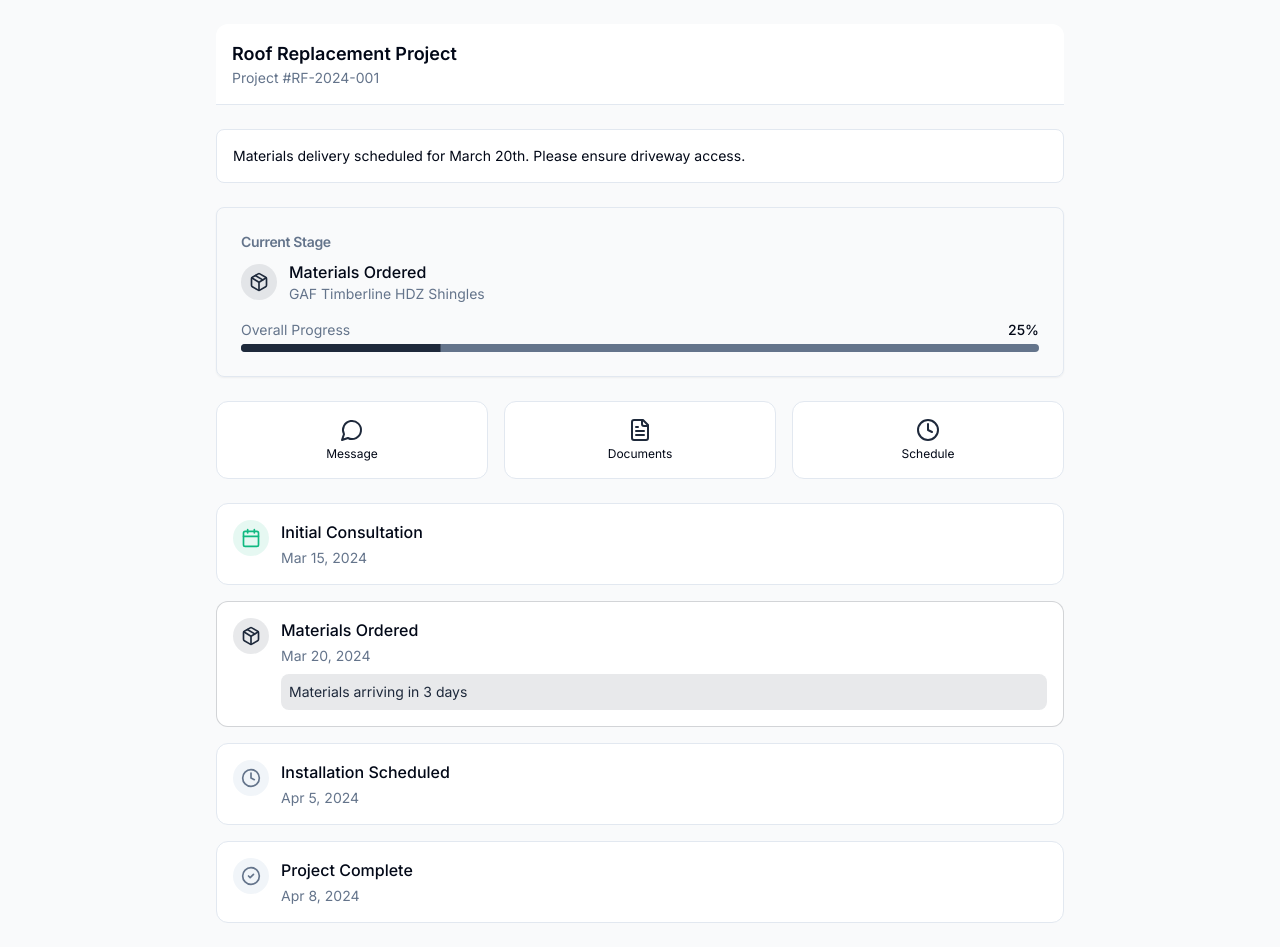
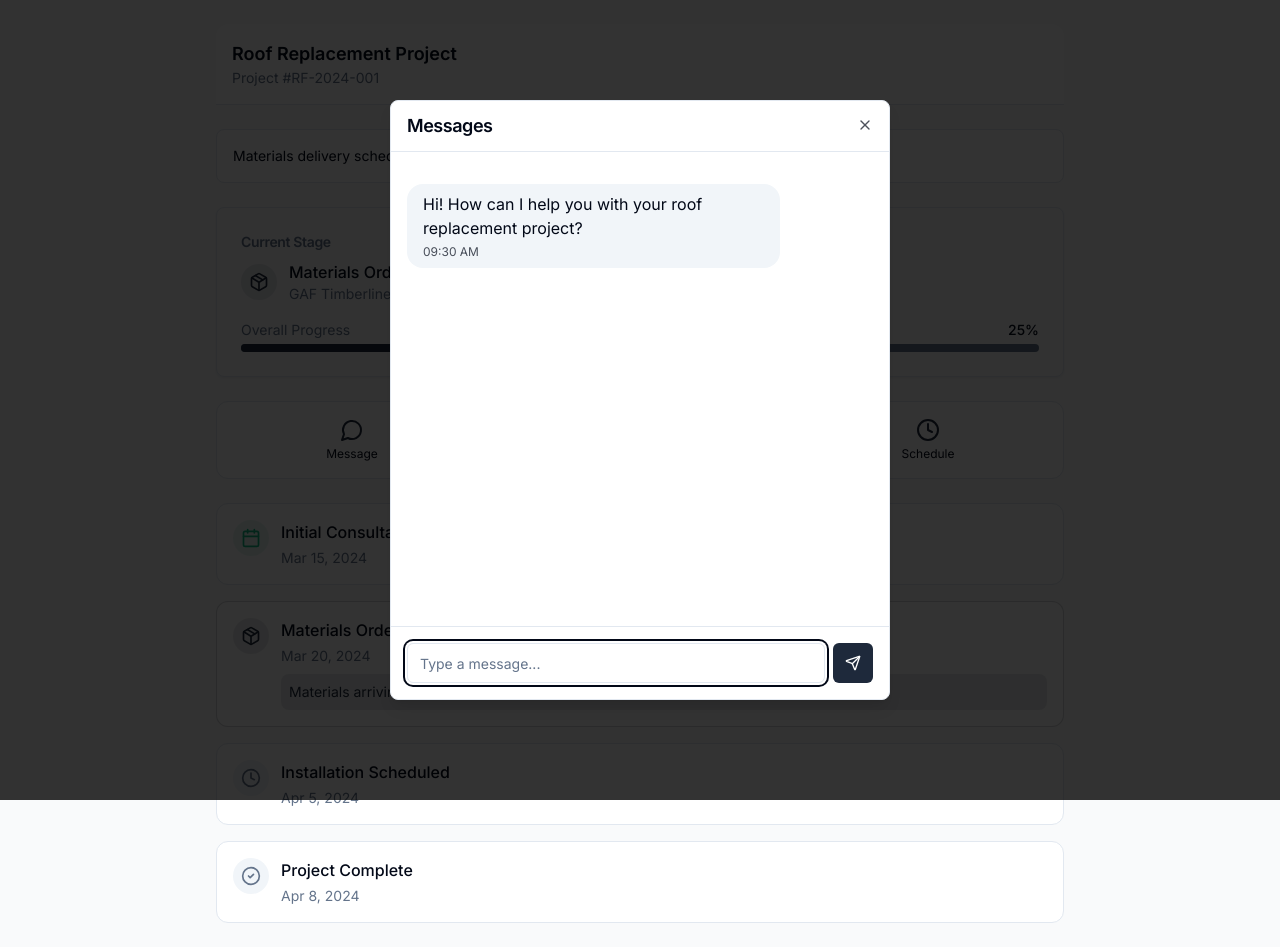
Before and after one commit to MattatDirectus/roof-track-ally, a React (Vite) app: page / in a window 1280 px wide. Both pictures are taken after a click on the button "Message". Built offline with nearby package versions, Linux system fonts and the light colour scheme.

Commit message:
Add button actions for messaging
Implement functionality for the Message button to navigate to an experience similar to Apple's iMessage when clicked.
[skip gpt_engineer]

```diff
--- /dev/null
+++ b/src/components/MessageDialog.tsx
@@ -0,0 +1,118 @@
+import {
+  Dialog,
+  DialogContent,
+  DialogHeader,
+  DialogTitle,
+} from "@/components/ui/dialog";
+import { ScrollArea } from "@/components/ui/scroll-area";
+import { Input } from "@/components/ui/input";
+import { Button } from "@/components/ui/button";
+import { Send } from "lucide-react";
+import { useState } from "react";
+
+interface Message {
+  id: number;
+  content: string;
+  sender: "user" | "contractor";
+  timestamp: Date;
+}
+
+const MessageDialog = ({
+  open,
+  onOpenChange,
+}: {
+  open: boolean;
+  onOpenChange: (open: boolean) => void;
+}) => {
+  const [messages, setMessages] = useState<Message[]>([
+    {
+      id: 1,
+      content: "Hi! How can I help you with your roof replacement project?",
+      sender: "contractor",
+      timestamp: new Date(2024, 2, 15, 9, 30),
+    },
+  ]);
+  const [newMessage, setNewMessage] = useState("");
+
+  const sendMessage = (e: React.FormEvent) => {
+    e.preventDefault();
+    if (!newMessage.trim()) return;
+
+    setMessages((prev) => [
+      ...prev,
+      {
+        id: prev.length + 1,
+        content: newMessage,
+        sender: "user",
+        timestamp: new Date(),
+      },
+    ]);
+    setNewMessage("");
+
+    // Simulate contractor response
+    setTimeout(() => {
+      setMessages((prev) => [
+        ...prev,
+        {
+          id: prev.length + 1,
+          content: "I'll get back to you shortly about that.",
+          sender: "contractor",
+          timestamp: new Date(),
+        },
+      ]);
+    }, 1000);
+  };
+
+  return (
+    <Dialog open={open} onOpenChange={onOpenChange}>
+      <DialogContent className="sm:max-w-[500px] h-[600px] flex flex-col p-0">
+        <DialogHeader className="p-4 border-b">
+          <DialogTitle>Messages</DialogTitle>
+        </DialogHeader>
+
+        <ScrollArea className="flex-1 p-4">
+          <div className="space-y-4">
+            {messages.map((message) => (
+              <div
+                key={message.id}
+                className={`flex ${
+                  message.sender === "user" ? "justify-end" : "justify-start"
+                }`}
+              >
+                <div
+                  className={`max-w-[80%] rounded-2xl px-4 py-2 ${
+                    message.sender === "user"
+                      ? "bg-primary text-primary-foreground"
+                      : "bg-muted"
+                  }`}
+                >
+                  <p>{message.content}</p>
+                  <p className="text-xs opacity-70 mt-1">
+                    {message.timestamp.toLocaleTimeString([], {
+                      hour: "2-digit",
+                      minute: "2-digit",
+                    })}
+                  </p>
+                </div>
+              </div>
+            ))}
+          </div>
+        </ScrollArea>
+
+        <form onSubmit={sendMessage} className="p-4 border-t flex gap-2">
+          <Input
+            placeholder="Type a message..."
+            value={newMessage}
+            onChange={(e) => setNewMessage(e.target.value)}
+            className="flex-1"
+          />
+          <Button type="submit" size="icon">
+            <Send className="h-4 w-4" />
+          </Button>
+        </form>
+      </DialogContent>
+    </Dialog>
+  );
+};
+
+export default MessageDialog;
--- a/src/components/ProjectStatus.tsx
+++ b/src/components/ProjectStatus.tsx
@@ -3,10 +3,11 @@ import { Card, CardContent, CardHeader, CardTitle } from "@/components/ui/card";
 import { Progress } from "@/components/ui/progress";
 import { Alert, AlertDescription } from "@/components/ui/alert";
 import { useState } from "react";
+import MessageDialog from "./MessageDialog";
 
 const ProjectStatus = () => {
   const [showNotification, setShowNotification] = useState(true);
-  const [activeTab, setActiveTab] = useState("timeline");
+  const [messageDialogOpen, setMessageDialogOpen] = useState(false);
 
   const projectStages = [
     {
@@ -94,7 +95,7 @@ const ProjectStatus = () => {
               <div className="p-2 rounded-full bg-primary/10">
                 {(() => {
                   const CurrentIcon = getCurrentStage().icon;
-                  return CurrentIcon ? <CurrentIcon className="w-5 h-5 text-primary" /> : null;
+                  return <CurrentIcon className="w-5 h-5 text-primary" />;
                 })()}
               </div>
               <div>
@@ -115,7 +116,10 @@ const ProjectStatus = () => {
 
       {/* Quick Actions */}
       <div className="grid grid-cols-3 gap-4 mb-6">
-        <button className="flex flex-col items-center p-4 bg-white rounded-xl border hover:border-primary/20 transition-colors">
+        <button
+          onClick={() => setMessageDialogOpen(true)}
+          className="flex flex-col items-center p-4 bg-white rounded-xl border hover:border-primary/20 transition-colors"
+        >
           <MessageCircle className="w-6 h-6 text-primary mb-1" />
           <span className="text-xs">Message</span>
         </button>
@@ -162,6 +166,11 @@ const ProjectStatus = () => {
           );
         })}
       </div>
+
+      <MessageDialog
+        open={messageDialogOpen}
+        onOpenChange={setMessageDialogOpen}
+      />
     </div>
   );
 };
```
